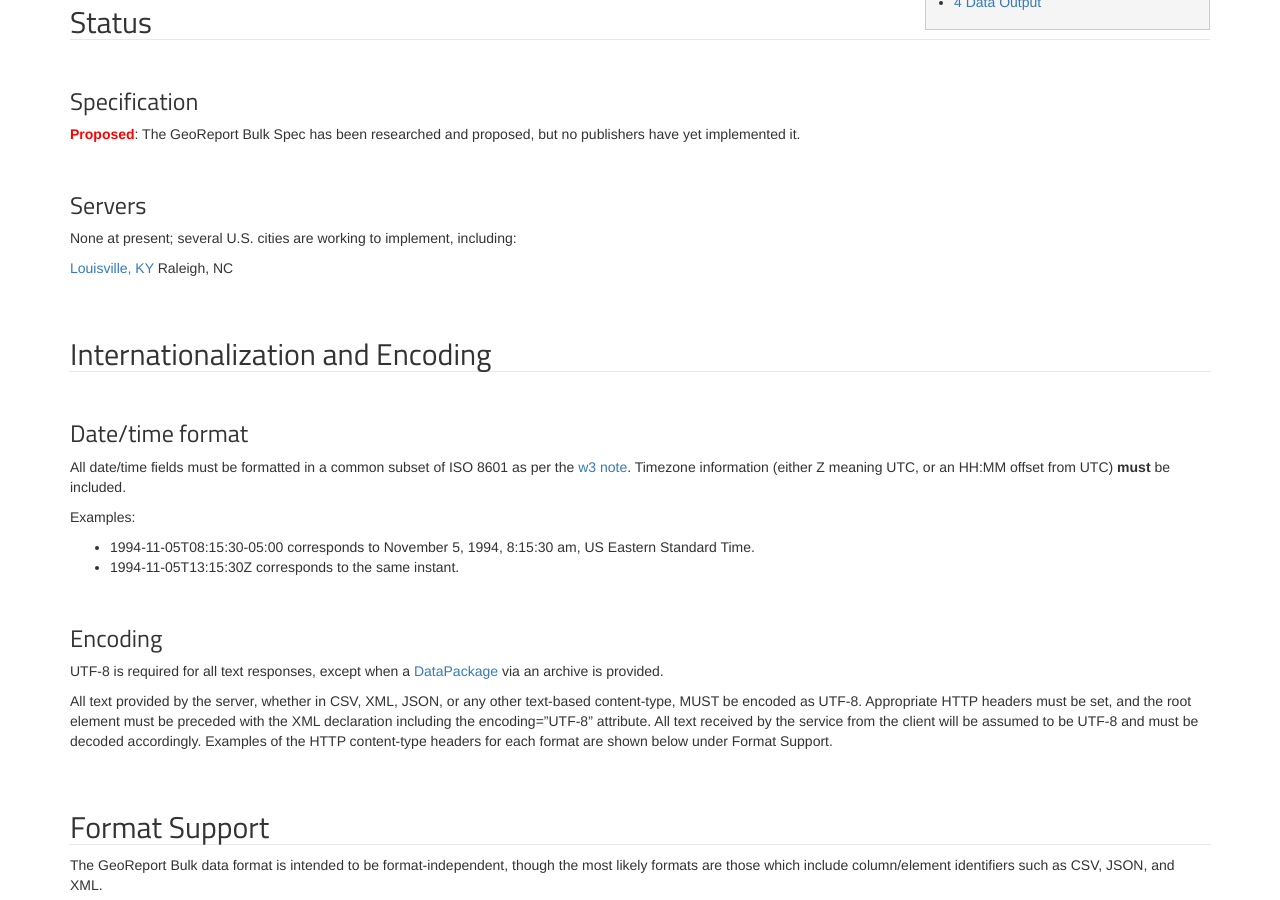
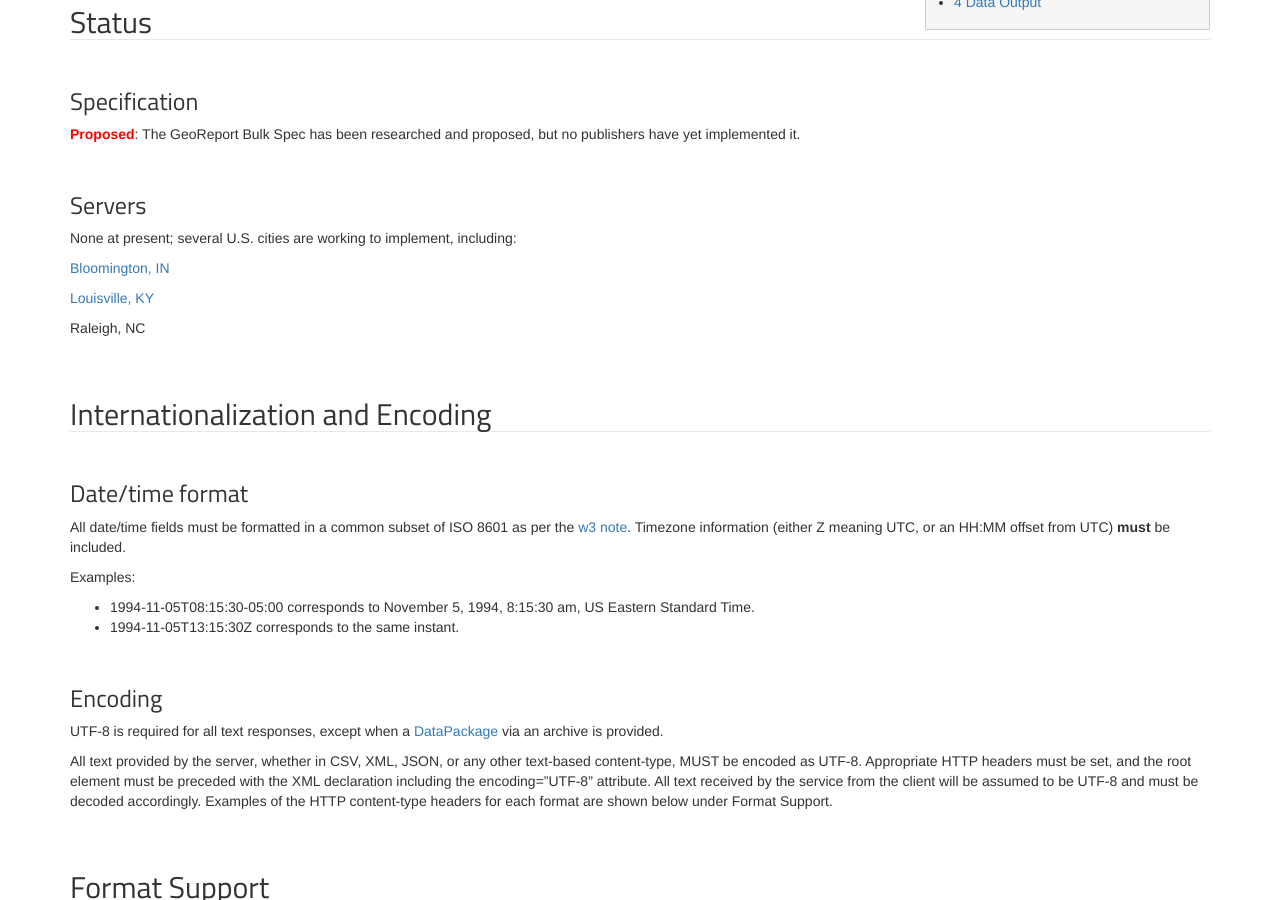
Before and after one commit to open311/open311.github.io, a Jekyll site: the page built from GeoReport/bulk/index.md, in a window 1280 px wide and 900 px high, scrolled down 474 px. Built offline with Jekyll 4.4.1, drawn with Linux system fonts in a browser that asks for light colours; nearby versions of some CDN libraries.

Commit message:
Update index.md

```diff
--- a/GeoReport/bulk/index.md
+++ b/GeoReport/bulk/index.md
@@ -18,7 +18,10 @@ Status
 
 None at present; several U.S. cities are working to implement, including:
 
+[Bloomington, IN](https://data.bloomington.in.gov/dataset/open311)
+
 [Louisville, KY](https://twitter.com/edblayney/status/736228693220204544)
+
 Raleigh, NC
 
 
```
